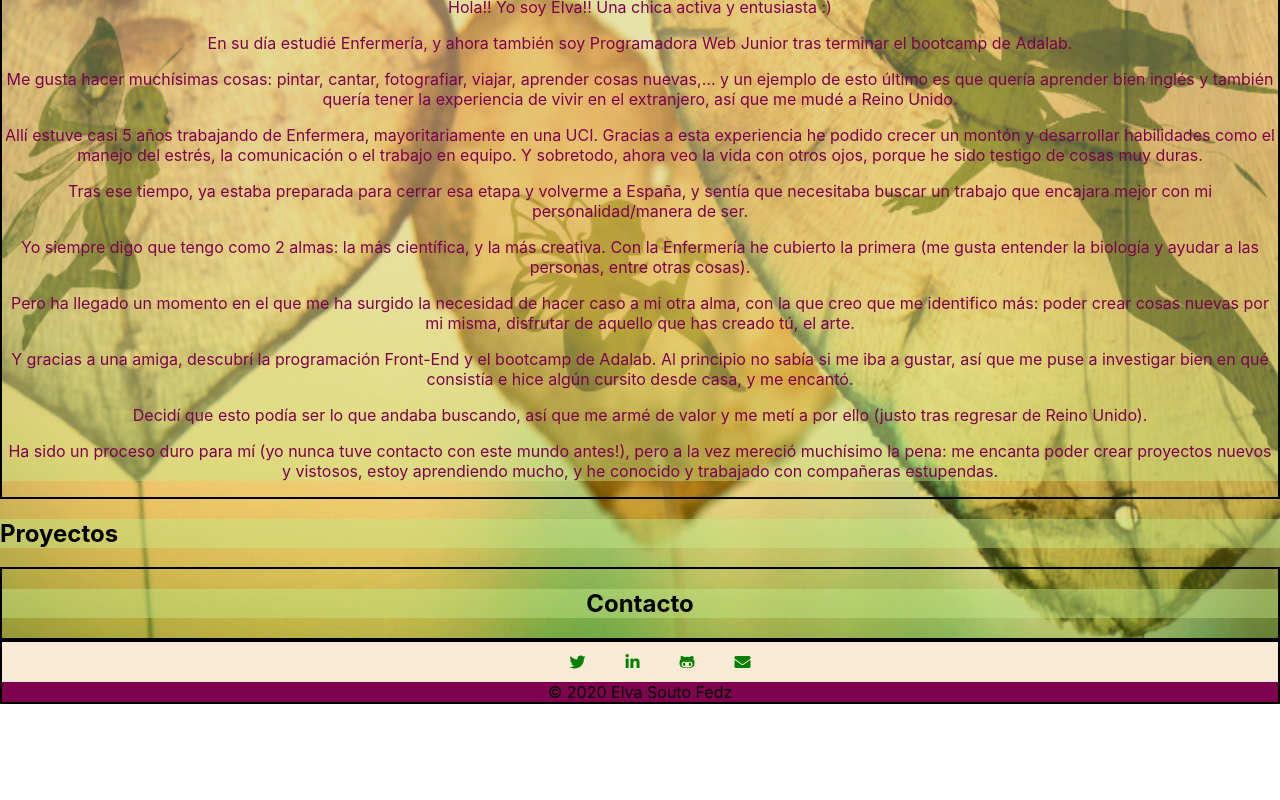
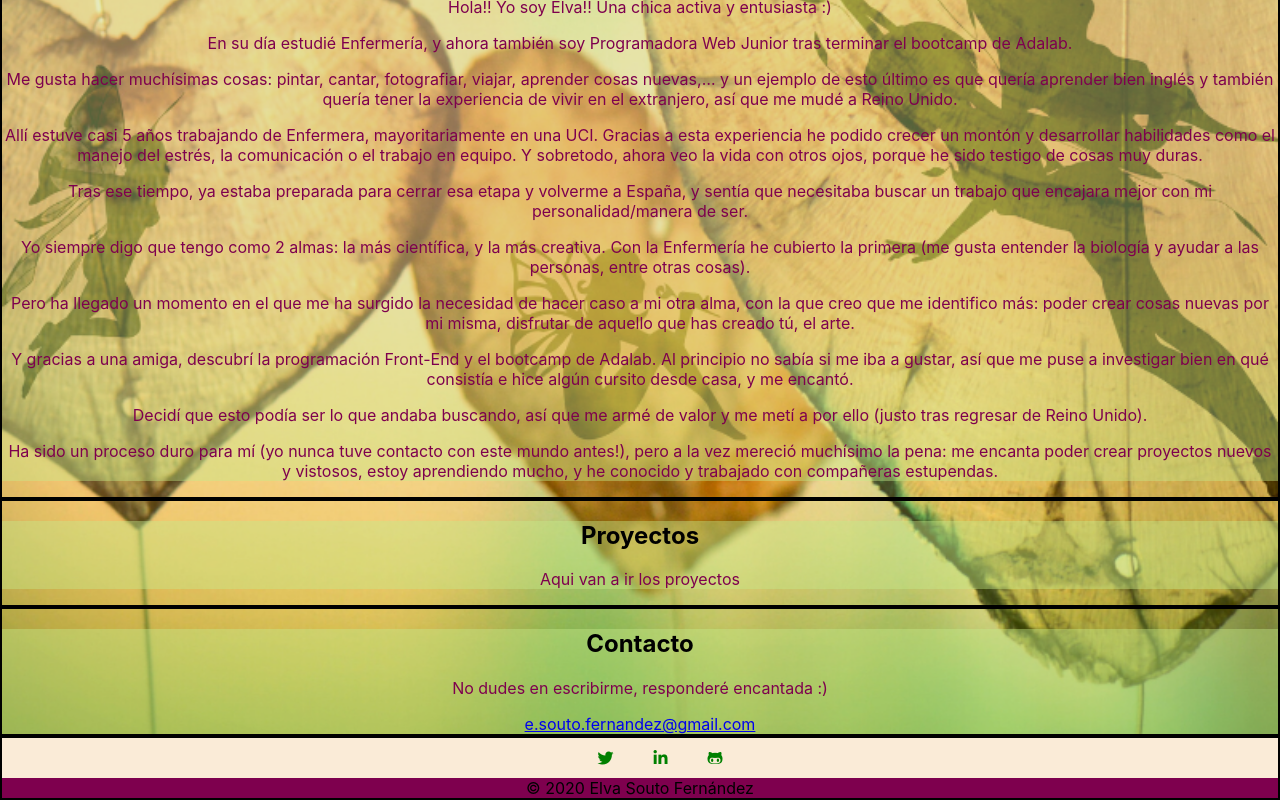
Before and after one commit to elva-sf/my-portfolio, a React (Create React App) app: page / in a window 1280 px wide. Shown: the part 469-1269 px from the top of the page. Before the commit the page ends 1173 px from the top, so only its background shows below. Built offline with nearby package versions, Linux system fonts and the light colour scheme.

Commit message:
add Readme

```diff
--- a/src/components/Contact.js
+++ b/src/components/Contact.js
@@ -5,9 +5,19 @@ function Contact() {
   return (
     <React.Fragment>
       <section className="contact section">
-        <form className="section__box">
+        <div className="section__box">
           <h2 className="section__title">Contacto</h2>
-        </form>
+          <p className="section__text">
+            No dudes en escribirme, responderé encantada :)
+          </p>
+          <a
+            className="section__link"
+            href="mailto:e.souto.fernandez@gmail.com"
+            target="_blank"
+          >
+            e.souto.fernandez@gmail.com
+          </a>
+        </div>
       </section>
     </React.Fragment>
   );
--- a/src/components/Footer.js
+++ b/src/components/Footer.js
@@ -39,19 +39,8 @@ function Footer() {
               </a>
             </li>
           </ul>
-          <ul className="footerNavList">
-            <li className="footerNavList__item">
-              <a
-                className="footerNavList__link"
-                href="mailto:e.souto.fernandez@gmail.com"
-                target="_blank"
-              >
-                <i className="footerNavList__icon fas fa-envelope"></i>
-              </a>
-            </li>
-          </ul>
         </nav>
-        <span>© 2020 Elva Souto Fedz</span>
+        <span>© 2020 Elva Souto Fernández</span>
       </footer>
     </React.Fragment>
   );
--- a/src/components/Proyects.js
+++ b/src/components/Proyects.js
@@ -4,9 +4,10 @@ import "../stylesheet/Proyects.scss";
 function Proyects() {
   return (
     <React.Fragment>
-      <section className="proyects sections">
+      <section className="proyects section">
         <div className="section__box">
           <h2 className="section__title">Proyectos</h2>
+          <p className="section__text">Aqui van a ir los proyectos</p>
         </div>
       </section>
     </React.Fragment>
--- a/src/stylesheet/AboutMe.scss
+++ b/src/stylesheet/AboutMe.scss
@@ -4,6 +4,9 @@
   &__box {
     background-color: rgba(195, 233, 138, 0.425);
   }
+  &__title {
+    color: black;
+  }
   &__text {
     color: rgb(126, 0, 78);
   }
--- a/src/stylesheet/Contact.scss
+++ b/src/stylesheet/Contact.scss
@@ -1,21 +1,13 @@
-.header {
+.section {
   border: solid 2px;
   text-align: center;
-  background-color: rgb(126, 0, 78);
-}
-.nav {
-  background-color: antiquewhite;
-}
-.navList {
-  display: flex;
-  flex-direction: row;
-  align-items: center;
-  justify-content: center;
-  &__item {
-    list-style: none;
+  &__box {
+    background-color: rgba(195, 233, 138, 0.425);
   }
-  &__link {
-    margin: 15px;
-    text-decoration: none;
+  &__title {
+    color: black;
+  }
+  &__text {
+    color: rgb(126, 0, 78);
   }
 }
--- a/src/stylesheet/Proyects.scss
+++ b/src/stylesheet/Proyects.scss
@@ -1,21 +1,13 @@
-.header {
+.section {
   border: solid 2px;
   text-align: center;
-  background-color: rgb(126, 0, 78);
-}
-.nav {
-  background-color: antiquewhite;
-}
-.navList {
-  display: flex;
-  flex-direction: row;
-  align-items: center;
-  justify-content: center;
-  &__item {
-    list-style: none;
+  &__box {
+    background-color: rgba(195, 233, 138, 0.425);
   }
-  &__link {
-    margin: 15px;
-    text-decoration: none;
+  &__title {
+    color: black;
+  }
+  &__text {
+    color: rgb(126, 0, 78);
   }
 }
```
Also changed, not shown: 1 other file (tests, documents, lock files or other folders).
